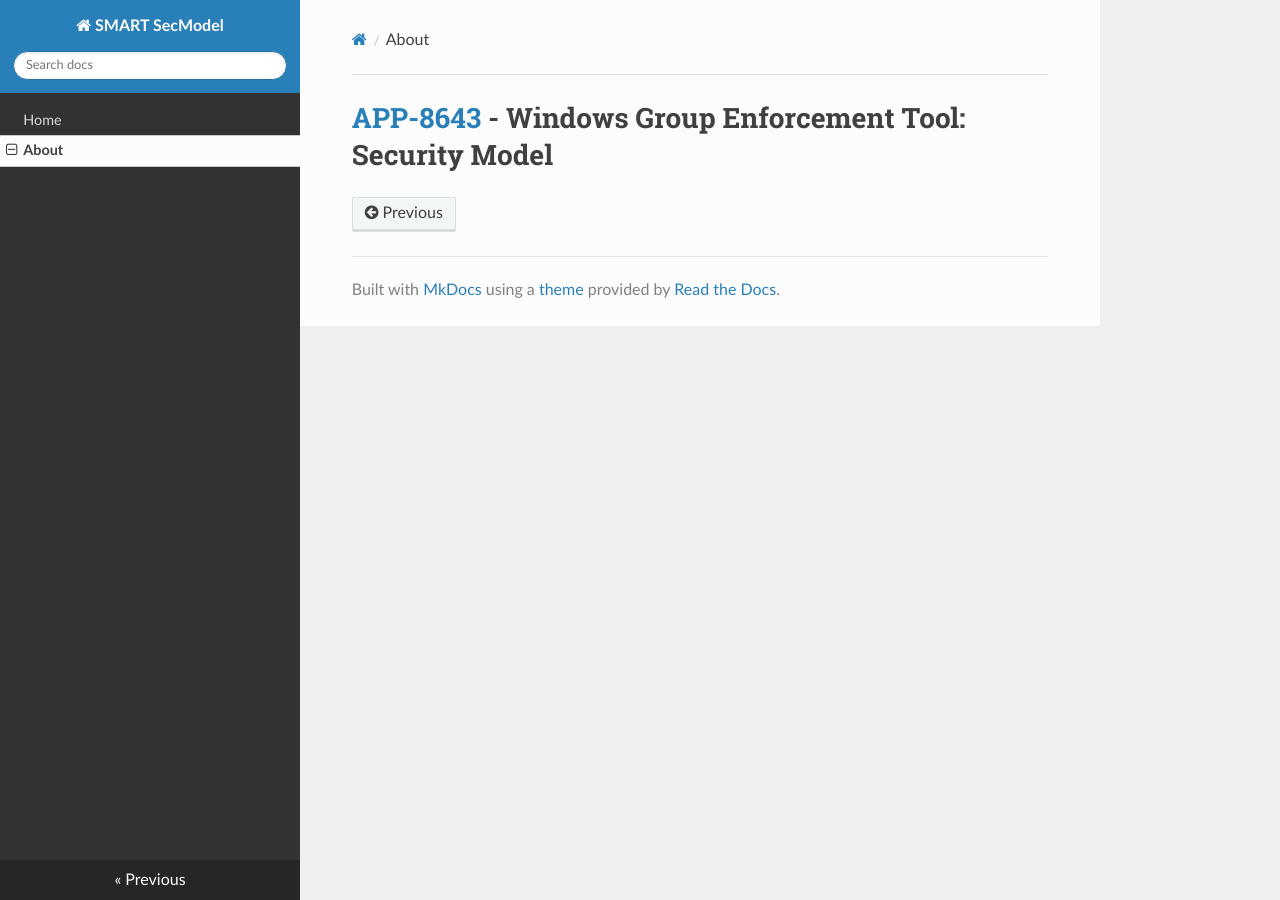
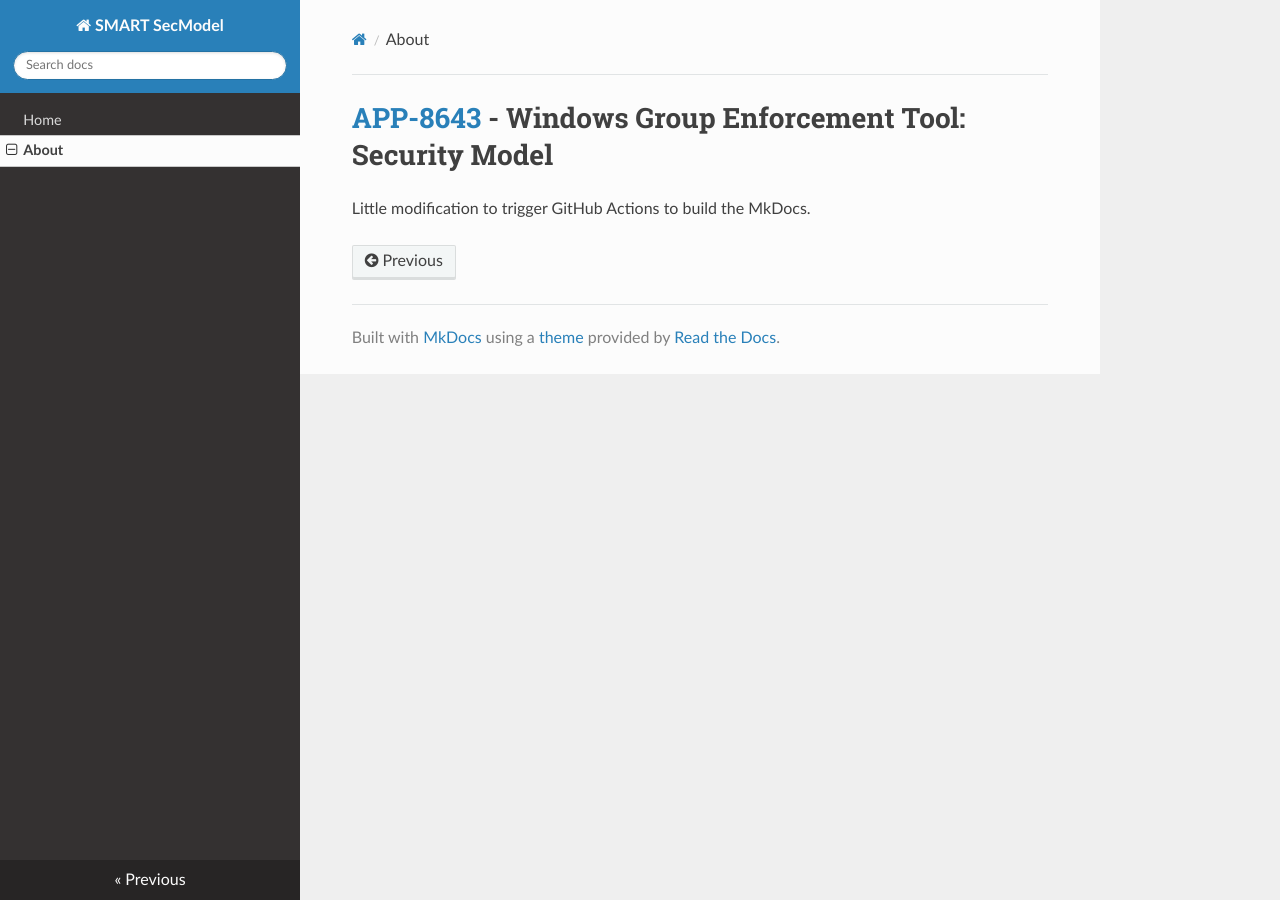
Before and after one commit to marlon-git/my-project, an MkDocs documentation site: the page built from docs/about.md, in a window 1280 px wide. Built offline with MkDocs 1.6.1, drawn with Linux system fonts in a browser that asks for light colours; nearby versions of some CDN libraries.

Commit message:
Trigger GitHub Actions to build the MkDocs

```diff
--- a/docs/about.md
+++ b/docs/about.md
@@ -1 +1,4 @@
 # [APP-8643](https://carta.xom.com/CARTA/Application.aspx?alfa_param=0W3z2pufeI3h5Vit2ZLi5pYHjasdzAM73JRM76RbMtHMwtDtuiAiW8YxCbdXmb2ekYxVY7IYIAqlxSes9f4sKT1QlijvFj3CfMbVe8fApCGVIs61TV8ogkKXiq%2BPkRT2Mjq0ENK43E7vvb5aXhBixQ%3D%3D) - Windows Group Enforcement Tool: Security Model
+
+
+Little modification to trigger GitHub Actions to build the MkDocs.
```
